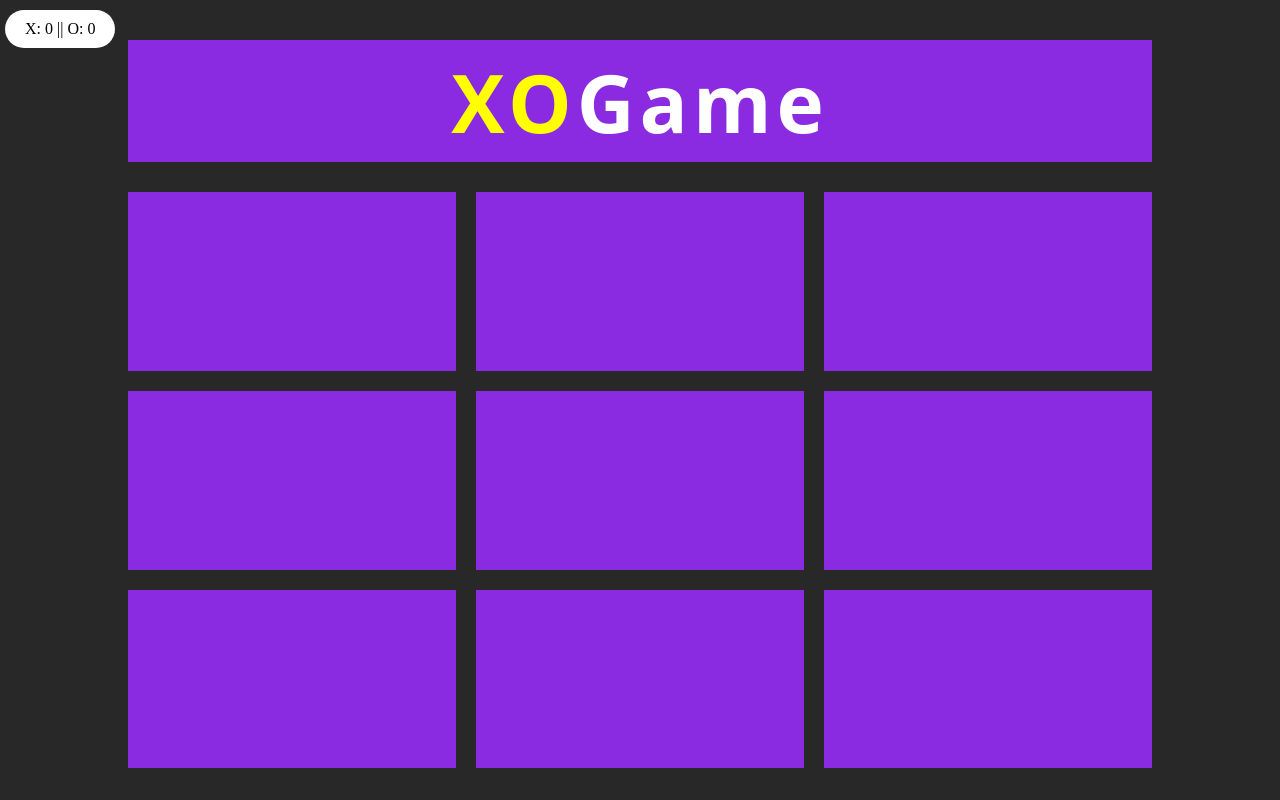
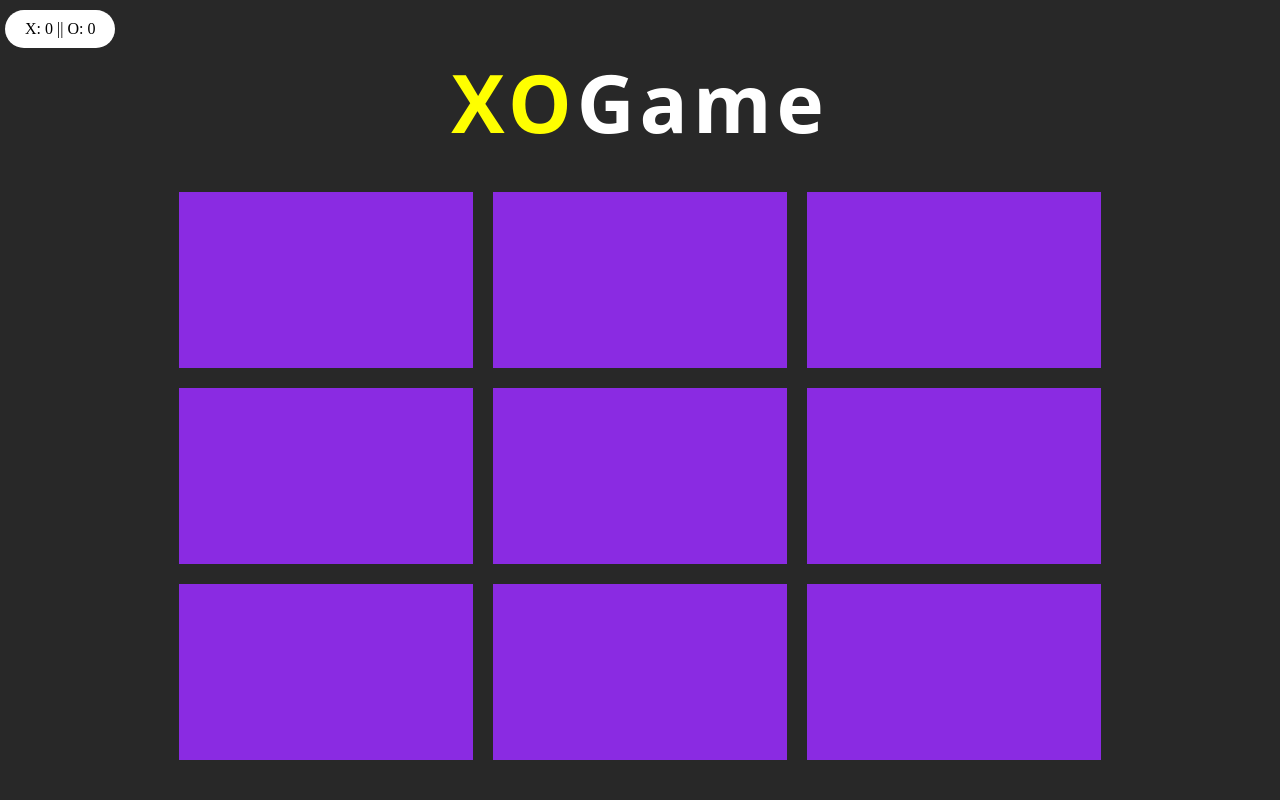
Before and after one commit to amrbahnas/XOgame, a plain HTML site: page index.html in a window 1280 px wide. Drawn offline with Linux system fonts and the light colour scheme.

Commit message:
Update style.css

```diff
--- a/style.css
+++ b/style.css
@@ -36,6 +36,10 @@ body {
     color: white;
     font-family: system-ui;
     height: 90%;
+    display: flex;
+    flex-direction: column;
+    align-items: center;
+    justify-content: center;
 }
 
 @media (max-width:971px) {
@@ -46,7 +50,8 @@ body {
 
 .title {
     height: 17%;
-    background-color: blueviolet;
+    width: 100%;
+    /* background-color: blueviolet; */
     font-size: 80px;
     font-weight: bold;
     letter-spacing: 5px;
@@ -70,6 +75,7 @@ span {
 
 .controls {
     height: 80%;
+    width: 90%;
     display: grid;
     grid-template-columns: 1fr 1fr 1fr;
     gap: 20px;
@@ -79,7 +85,7 @@ span {
     .controls {
         gap: 10px;
         height: 70%;
-
+        width: 100%;
     }
 }
 
```
